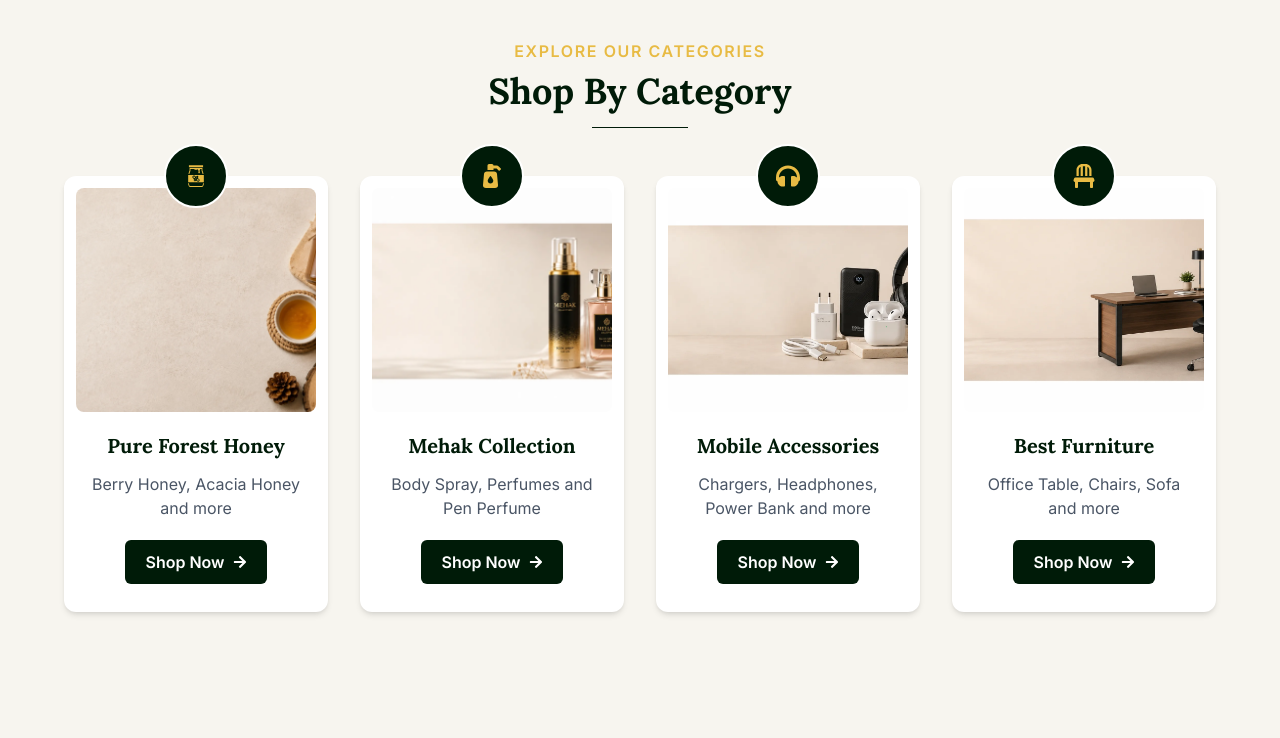
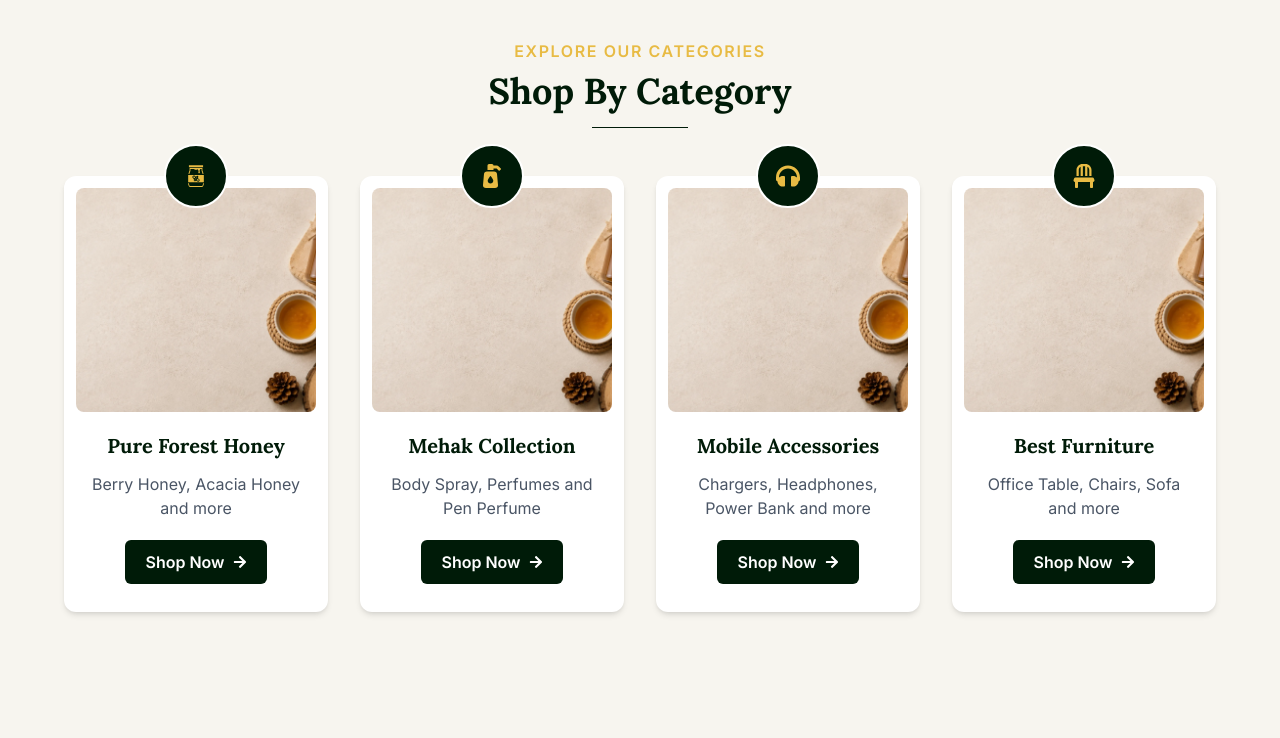
Before and after one commit to ayshaaktersaima1/bazar-e-pak, a Next.js app: page / in a window 1280 px wide. Shown: the part 1043-1781 px from the top of the page. Built offline with nearby package versions, Linux system fonts and the light colour scheme.

Commit message:
Changed images

```diff
--- a/src/data/categories.js
+++ b/src/data/categories.js
@@ -29,7 +29,7 @@ const categories = [
         description:
             "Explore our collection of body sprays, perfumes and pen perfumes designed for everyday freshness and long-lasting fragrance.",
         cardDescription: "Body Spray, Perfumes and Pen Perfume",
-        image: "/images/mehekCollection.webp",
+        image: "/images/p1Honey.webp",
         imageClass: "bg-[url('/images/mehekCollection.webp')]",
         href: "/collection/mehak",
         icon: FaPumpSoap,
@@ -43,7 +43,7 @@ const categories = [
         description:
             "Explore useful mobile accessories including chargers, Air Pods, headphones, storage devices, power banks and phone holders.",
         cardDescription: "Chargers, Headphones, Power Bank and more",
-        image: "/images/mblAccessories.webp",
+        image: "/images/p1Honey.webp",
         imageClass: "bg-[url('/images/mblAccessories.webp')]",
         href: "/collection/mobile",
         icon: FaHeadphones,
@@ -57,7 +57,7 @@ const categories = [
         description:
             "Explore practical and comfortable furniture for offices, classrooms and study spaces.",
         cardDescription: "Office Table, Chairs, Sofa and more",
-        image: "/images/furnitures.webp",
+        image: "/images/p1Honey.webp",
         imageClass: "bg-[url('/images/furnitures.webp')]",
         href: "/collection/furniture",
         icon: FaChair,
```
